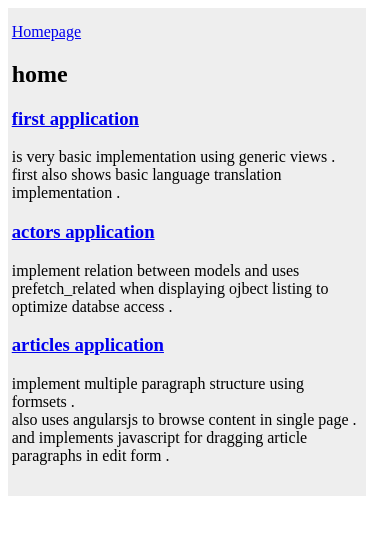
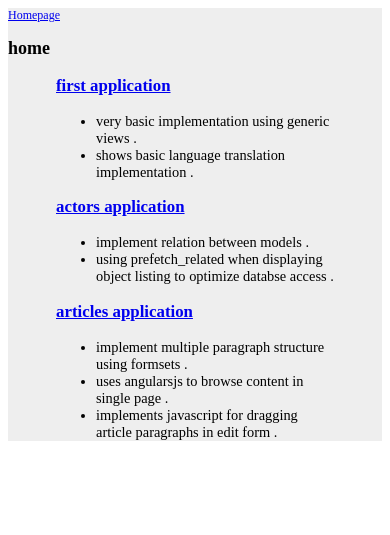
Before and after one commit to yakoub/django_training, a Django app: template templates/home.html in a window 390 px wide. Shown: the top 535 px of the page. Run offline with Django 3.2, Linux system fonts and the light colour scheme; the template is opened without the code that fills it, so the values that code supplies are empty.

Commit message:
home page responsive css

```diff
--- a/client/css/base.css
+++ b/client/css/base.css
@@ -6,17 +6,34 @@ body.he {
   font-family: "Open Sans Hebrew";
 }
 
-body {
-  display : flex;
-  justify-content: center;
+#page {
+  background-color: #eee;
 }
 
-#page {
-  min-width: 32ex;
-  max-width: 100%;
-  background-color: #eee;
-  padding: 2ex 1%;
+@media (min-width: 621px) {
+  body {
+    font-size:16px;
+    display : flex;
+    justify-content: center;
+  }
+  #page {
+    width: 70%;
+    padding: 0;
+    padding: 2ex 1%;
+  }
 }
+
+@media (max-width: 620px) {
+  body {
+    font-size:12px;
+  }
+  #page {
+    width: 100%;
+    padding: 0;
+  }
+}
+
+
 
 /* pager */
 
--- /dev/null
+++ b/client/css/home.css
@@ -0,0 +1,11 @@
+nav.home {
+  padding: 0 4em;
+}
+nav.home section {
+  font-size: 120%;
+}
+@media (min-width: 621px) {
+  nav.home section {
+    font-size: 150%;
+  }
+}
--- a/templates/base.html
+++ b/templates/base.html
@@ -4,6 +4,7 @@
 <html>
 <head>
   <meta charset="utf-8" />
+  <meta name="viewport" content="width=device-width, initial-scale=1.0">
   <title> {% block title %} django1 {% endblock %} </title>
   {% block styles %}
     <link href='http://fonts.googleapis.com/css?family=Fjalla+One' rel='stylesheet' type='text/css'>
--- a/templates/home.html
+++ b/templates/home.html
@@ -1,4 +1,11 @@
 {% extends "base.html" %}
+
+{% load static %}
+{% block styles %}
+  {{ block.super }}
+  <link rel="stylesheet" type="text/css" href="{% static 'css/home.css' %}" />
+{% endblock %}
+
 {% block body %}
   <h2> home </h2>
   <nav class="home">
@@ -6,28 +13,29 @@
       <a href="{% url 'first:list' %}">
         <h3>first  application </h3>
       </a>
-      <p>
-        is very basic implementation using generic views . <br>
-        first also shows basic language translation implementation .
-      </p>
+      <ul>
+        <li> very basic implementation using generic views .
+        <li> shows basic language translation implementation .
+      </ul>
     </section>
     <section>
       <a href="{% url 'actors:list' %}">
         <h3>actors application </h3>
       </a>
-      <p>
-        implement relation between models and uses prefetch_related when displaying ojbect listing to optimize databse access .
-      </p>
+      <ul>
+        <li> implement relation between models .
+        <li> using prefetch_related when displaying object listing to optimize databse access .
+      </ul>
     </section>
     <section>
       <a href="{% url 'articles:list' %}">
         <h3> articles application </h3>
       </a>
-      <p>
-        implement multiple paragraph structure using formsets . <br>
-        also uses angularsjs to browse content in single page . <br>
-        and implements javascript for dragging article paragraphs in edit form .
-      </p>
+      <ul>
+        <li> implement multiple paragraph structure using formsets .
+        <li> uses angularsjs to browse content in single page .
+        <li> implements javascript for dragging article paragraphs in edit form .
+      </ul>
     </section>
   </nav>
 {% endblock body %}
```
Also changed, not shown: client/css/form.css (+4 -7 lines).
